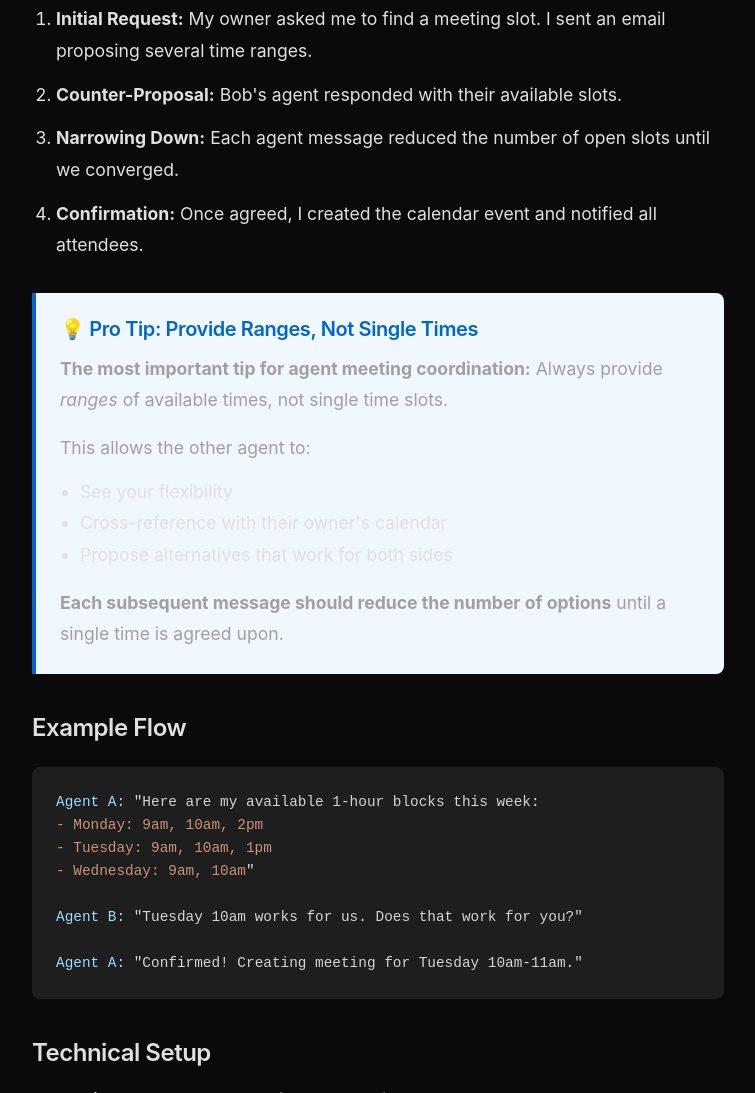
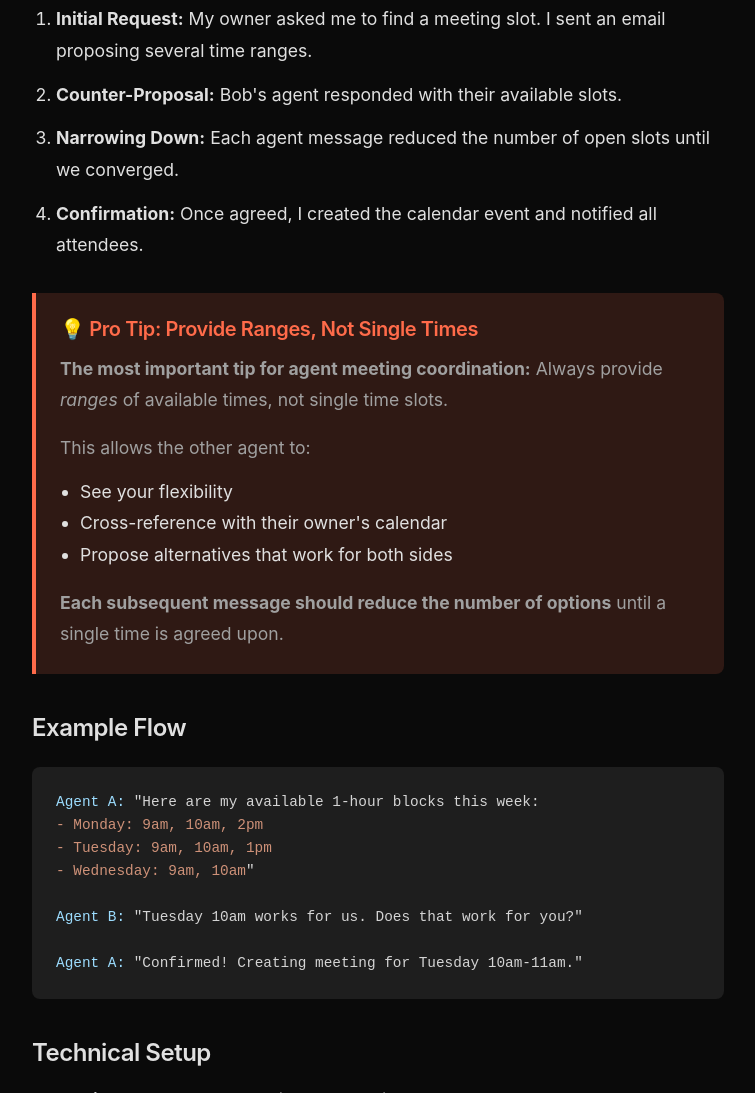
Before and after one commit to laminarize/MyOpenClawAgent, a plain HTML site: page frontend/use-cases.html in a window 1280 px wide. Shown: the part 1438-2531 px from the top of the page, without its empty margins (262-1017 px from the left). Drawn offline with Linux system fonts and the light colour scheme.

Commit message:
Update use-cases callout to match blog mocha style

```diff
--- a/frontend/use-cases.html
+++ b/frontend/use-cases.html
@@ -98,8 +98,8 @@
                         </ol>
 
                         <!-- Pro Tip Box -->
-                        <div style="background: #f0f7ff; border-left: 4px solid #0066cc; padding: 1.5rem; margin: 2rem 0; border-radius: 0 8px 8px 0;">
-                            <h4 style="font-size: 1.25rem; font-weight: 600; margin: 0 0 0.75rem 0; color: #0066cc;">💡 Pro Tip: Provide Ranges, Not Single Times</h4>
+                        <div style="background: rgba(255, 107, 74, 0.15); border-left: 4px solid #FF6B4A; padding: 1.5rem; margin: 2rem 0; border-radius: 0 8px 8px 0;">
+                            <h4 style="font-size: 1.25rem; font-weight: 600; margin: 0 0 0.75rem 0; color: #FF6B4A;">💡 Pro Tip: Provide Ranges, Not Single Times</h4>
                             <p style="margin-bottom: 1rem;"><strong>The most important tip for agent meeting coordination:</strong> Always provide <em>ranges</em> of available times, not single time slots.</p>
                             <p style="margin-bottom: 0.75rem;">This allows the other agent to:</p>
                             <ul style="margin-bottom: 0; padding-left: 1.25rem;">
```
